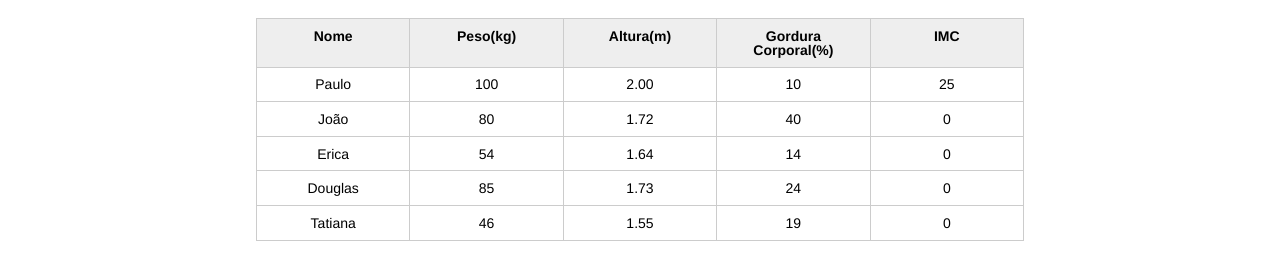
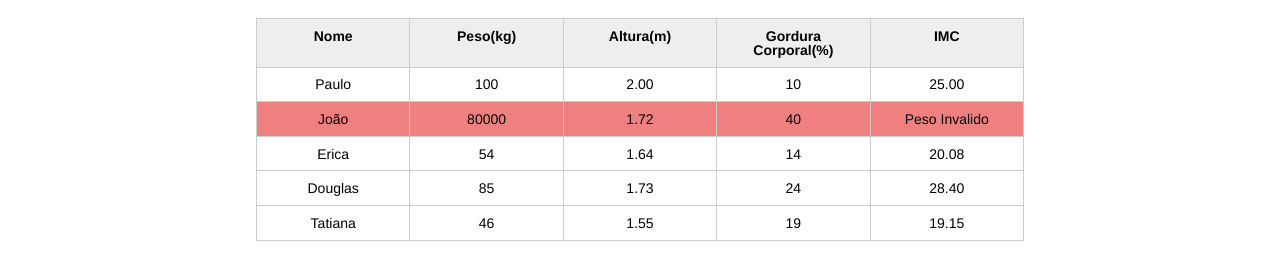
Before and after one commit to leonardobugoni/nutricionista, a plain HTML site: page index.html in a window 1280 px wide. Shown: the part 123-402 px from the top of the page. Drawn offline with Linux system fonts and the light colour scheme.

Commit message:
Calculando todos os IMC, e aplicando estilos

```diff
--- a/css/index.css
+++ b/css/index.css
@@ -132,3 +132,6 @@ button[disabled=disabled], button:disabled {
 .campo-invalido{
 	border: 1px solid red;
 }
+.paciente-invalido{
+	background-color: lightcoral;
+}
--- a/index.html
+++ b/index.html
@@ -40,7 +40,7 @@
 
 						<tr class="paciente" >
 							<td class="info-nome">João</td>
-							<td class="info-peso">80</td>
+							<td class="info-peso">80000</td>
 							<td class="info-altura">1.72</td>
 							<td class="info-gordura">40</td>
 							<td class="info-imc">0</td>
--- a/js/principal.js
+++ b/js/principal.js
@@ -1,7 +1,11 @@
 var titulo = document.querySelector(".titulo"); //CRIA VARIAVEL E LINKA COM O "TITULO"
 titulo.textContent = "Aparecida	Nutricionista"; //MUDA O CONTEUDO DO TEXTO
 
-var paciente = document.querySelector("#primeiro-paciente");
+var pacientes = document.querySelectorAll(".paciente");
+
+for (var i = 0; i< pacientes.length; i++){
+
+	var paciente = pacientes[i]
 
 	var tdPeso = paciente.querySelector(".info-peso");
 	var peso  = tdPeso.textContent;
@@ -14,17 +18,22 @@ var tdImc = paciente.querySelector(".info-imc");
 	var pesoValido = true;
 	var alturaValida = true;
 
+
 	if (peso <= 0 || peso >= 1000) {
 	console.log("Peso Invalido");
 	pesoValido = false;
 	tdImc.textContent = "Peso Invalido";
+	paciente.classList.add("paciente-invalido");
 	}
 	if (altura <= 0 || altura >= 3.00){
 	console.log("Altura Invalida");
 	alturaValida = false;
 	tdImc.textContent = "altura Invalida";
+	paciente.classList.add("paciente-invalido");
 	}
 	if (alturaValida && pesoValido){
 	var imc = peso / (altura * altura);
-	tdImc.textContent = imc;
+	tdImc.textContent = imc.toFixed(2);
 }
+
+}
```
Lines whose indentation alone changed are shown as unchanged.
